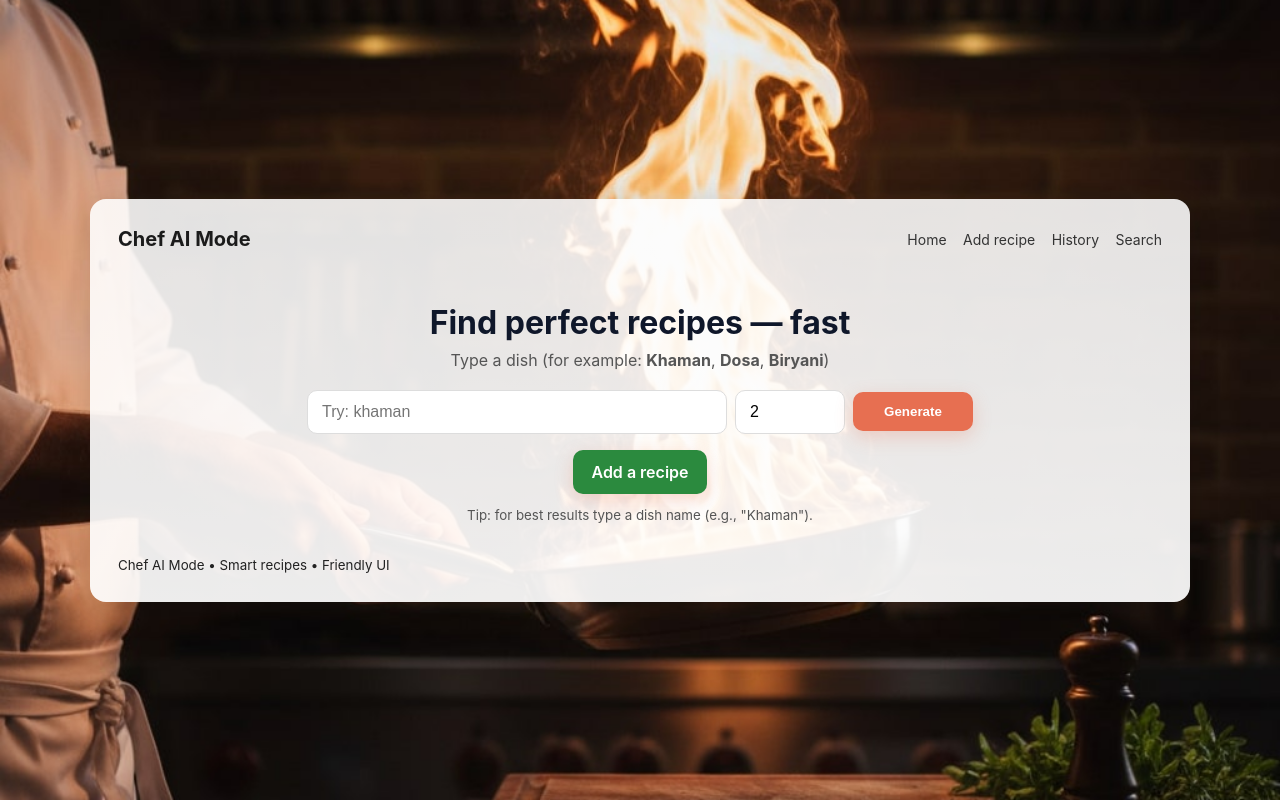
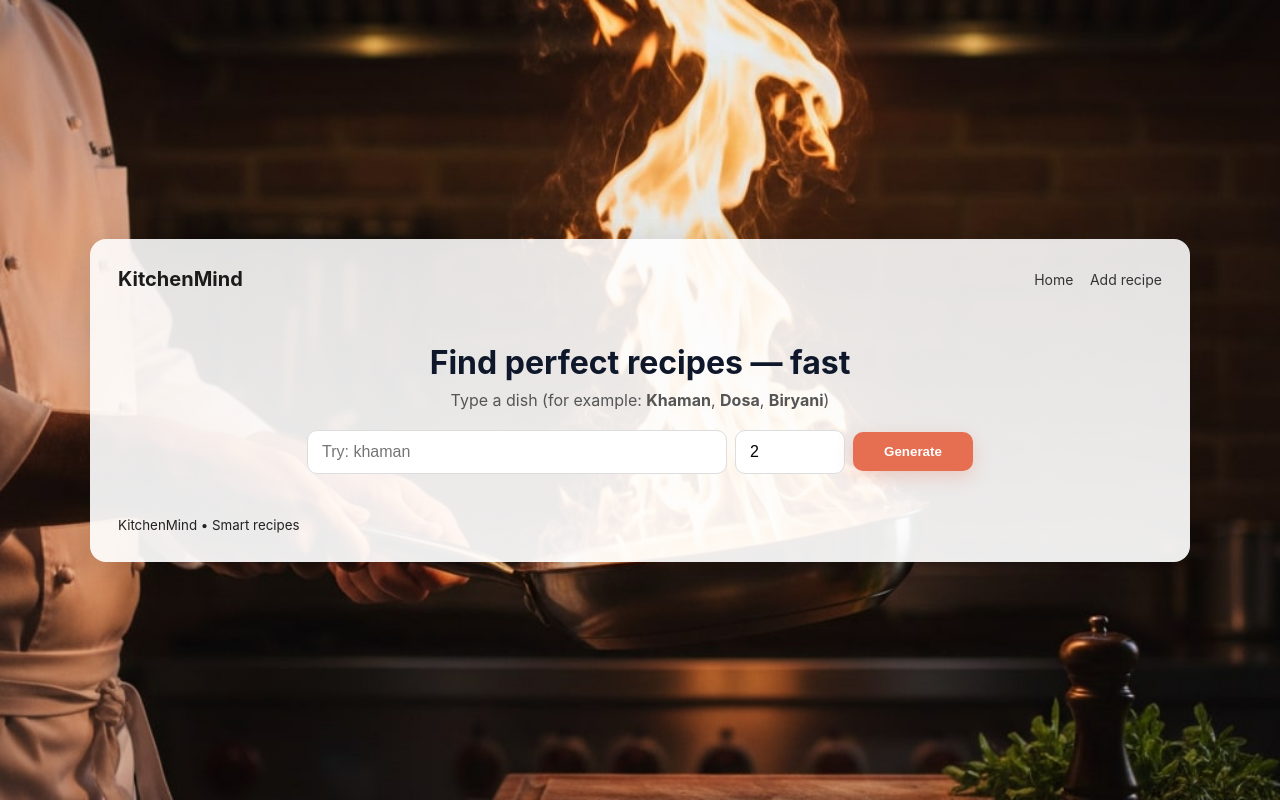
Before and after one commit to dhruvil-gadhiya/KitchenMind, a Flask app: page / in a window 1280 px wide. Run offline with Flask 3, Linux system fonts and the light colour scheme.

Commit message:
New UI set

```diff
--- a/templates/add_recipe.html
+++ b/templates/add_recipe.html
@@ -49,9 +49,7 @@ Steam" style="width:100%;padding:10px;border-radius:8px;border:1px solid #ddd">{
 
     </main>
 
-    <footer class="footer" style="margin-top:12px;">
-      <small>User recipes are saved to <code>user_recipes.json</code> in the project folder.</small>
-    </footer>
+
   </div>
 </div>
 {% endblock %}
--- a/templates/feedback_list.html
+++ b/templates/feedback_list.html
@@ -22,7 +22,7 @@
 
           <div style="display:flex; gap:16px; align-items:center; margin-bottom:8px;">
             <div style="font-size:18px;">⭐ {{ stats.avg }} out of 5</div>
-            <div style="color:#555;">{{ stats.total }} global ratings</div>
+            <div style="color:#555555;">{{ stats.total }} global ratings</div>
           </div>
 
           {% for bar in stats.bars %}
--- a/templates/index.html
+++ b/templates/index.html
@@ -5,12 +5,10 @@
 <div class="dashboard-hero" style="background-image: url('/static/images/dashboard_bg.jpg')">
   <div class="overlay">
     <header class="topbar">
-      <h1 class="brand">Chef AI Mode</h1>
+      <h1 class="brand">KitchenMind</h1>
       <nav class="nav">
         <a href="/">Home</a>
         <a href="/add_recipe">Add recipe</a>
-        <a href="/my_recipes">History</a>
-        <a href="#" onclick="document.getElementById('search-box').focus(); return false;">Search</a>
       </nav>
     </header>
 
@@ -24,17 +22,15 @@
         <button type="submit" class="btn">Generate</button>
       </form>
 
-      <div style="margin-top:16px; display:flex; gap:8px; justify-content:center;">
-        <a class="btn" href="/add_recipe" style="background:#2b8a3e">Add a recipe</a>
-      </div>
+
 
       <div class="help">
-        <small>Tip: for best results type a dish name (e.g., "Khaman").</small>
+        <!-- <small>Tip: for best results type a dish name (e.g., "Khaman").</small> -->
       </div>
     </main>
 
     <footer class="footer">
-      <small>Chef AI Mode • Smart recipes • Friendly UI</small>
+      <small>KitchenMind • Smart recipes </small>
     </footer>
   </div>
 </div>
--- a/templates/login.html
+++ b/templates/login.html
@@ -22,11 +22,9 @@
           <input name="otp" placeholder="Enter 6-digit OTP" required maxlength="6" style="padding:10px;border-radius:8px;border:1px solid #ddd" />
           <div style="display:flex;gap:8px;align-items:center;justify-content:center;">
             <a class="btn" href="#" data-send-otp="login" style="background:#475569">Resend OTP</a>
-            <small id="otp-status" style="color:#666;"></small>
-          </div>
-          <div style="display:flex;gap:8px;align-items:center;justify-content:center;">
             <button class="btn" type="submit">Verify OTP</button>
             <a class="btn" href="/" style="background:#94a3b8">Cancel</a>
+            <span id="otp-status" style="margin-left:8px;color:#666;"></span>
           </div>
         {% else %}
           <input type="hidden" name="stage" value="creds" />
--- a/templates/my_recipes.html
+++ b/templates/my_recipes.html
@@ -64,7 +64,6 @@
         {% endif %}
       </div>
       {% else %}
-        <div style="color:#555;">No recipes yet. Add your first one!</div>
       {% endif %}
     </main>
   </div>
--- a/templates/signup.html
+++ b/templates/signup.html
@@ -22,12 +22,10 @@
           <input name="otp" placeholder="Enter 6-digit OTP" required maxlength="6" style="padding:10px;border-radius:8px;border:1px solid #ddd" />
           <div style="display:flex;gap:8px;align-items:center;justify-content:center;">
             <a class="btn" href="#" data-send-otp="signup" style="background:#475569">Resend OTP</a>
-            <small id="otp-status" style="color:#666;"></small>
-          </div>
-          <div style="display:flex;gap:8px;align-items:center;justify-content:center;">
             <button class="btn" type="submit">Verify OTP</button>
             <a class="btn" href="/login" style="background:#475569">Back to login</a>
             <a class="btn" href="/" style="background:#94a3b8">Cancel</a>
+            <span id="otp-status" style="margin-left:8px;color:#666;"></span>
           </div>
         {% else %}
           <input type="hidden" name="stage" value="creds" />
--- a/user_recipes.json
+++ b/user_recipes.json
@@ -293,7 +293,7 @@
       "Serve hot with jeera rice"
     ],
     "owner_email": "prince@yopmail.com",
-    "usage_count": 12,
+    "usage_count": 13,
     "created_at": "2025-12-03T11:50:12.524972"
   },
   {
@@ -338,7 +338,7 @@
       "Serve hot jalebi with crispy fafda"
     ],
     "owner_email": "parth@yopmail.com",
-    "usage_count": 15,
+    "usage_count": 20,
     "created_at": "2025-12-04T05:23:16.420210"
   }
 ]
--- a/users.json
+++ b/users.json
@@ -18,5 +18,10 @@
     "email": "parth@yopmail.com",
     "password_hash": "scrypt:32768:8:1$Q0ZaD1Z9YU0hlEQl$9aa509a18493bfaa3a77bf4e574caff2c1d4efb73380a937cd66140ff447d3e13fc3c5bf75e16b9e5644d755dbd37916511c71b3b664190eadbea84e547e49a6",
     "created_at": "2025-12-04T05:22:15.469550"
+  },
+  {
+    "email": "mayur@yopmail.com",
+    "password_hash": "scrypt:32768:8:1$C7FqaOPJBXZig9m7$f486c9c6c69f64757b05396fb265e2d4aef56123be5df6d428885ee4f10de22e86d7b302b3bfaa9e28bf8c02bcbf4be5457960791de3dd25b81451d1c593ba85",
+    "created_at": "2025-12-04T11:12:18.392383"
   }
 ]
```
